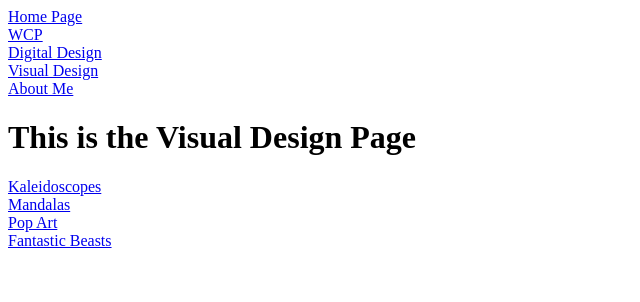
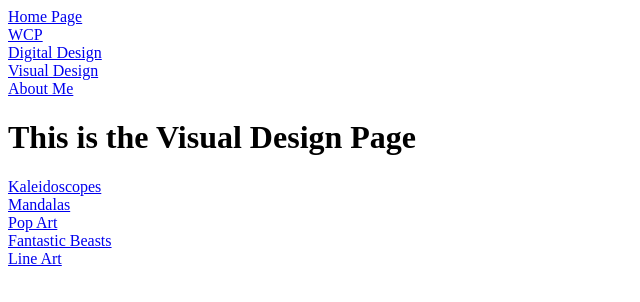
Before and after one commit to lidiancc/lidiancc.github.io, a plain HTML site: page VisualDesign.html in a window 1280 px wide. Shown: the full height of the page, 0-640 px from the left. Drawn offline with Linux system fonts and the light colour scheme.

Commit message:
Update VisualDesign.html

```diff
--- a/VisualDesign.html
+++ b/VisualDesign.html
@@ -21,8 +21,9 @@
 	<a href="VDPages/Mandalas.html">Mandalas</a>
 	<br>
 	<a href="VDPages/PopArt.html">Pop Art</a>
-    <br>
+        <br>
 	<a href="VDPages/Fantasticbeasts.html">Fantastic Beasts</a>
-
+        <br>
+	<a href="VDPages/LineArt.html">Line Art</a>
 </body>
 </html>
```
